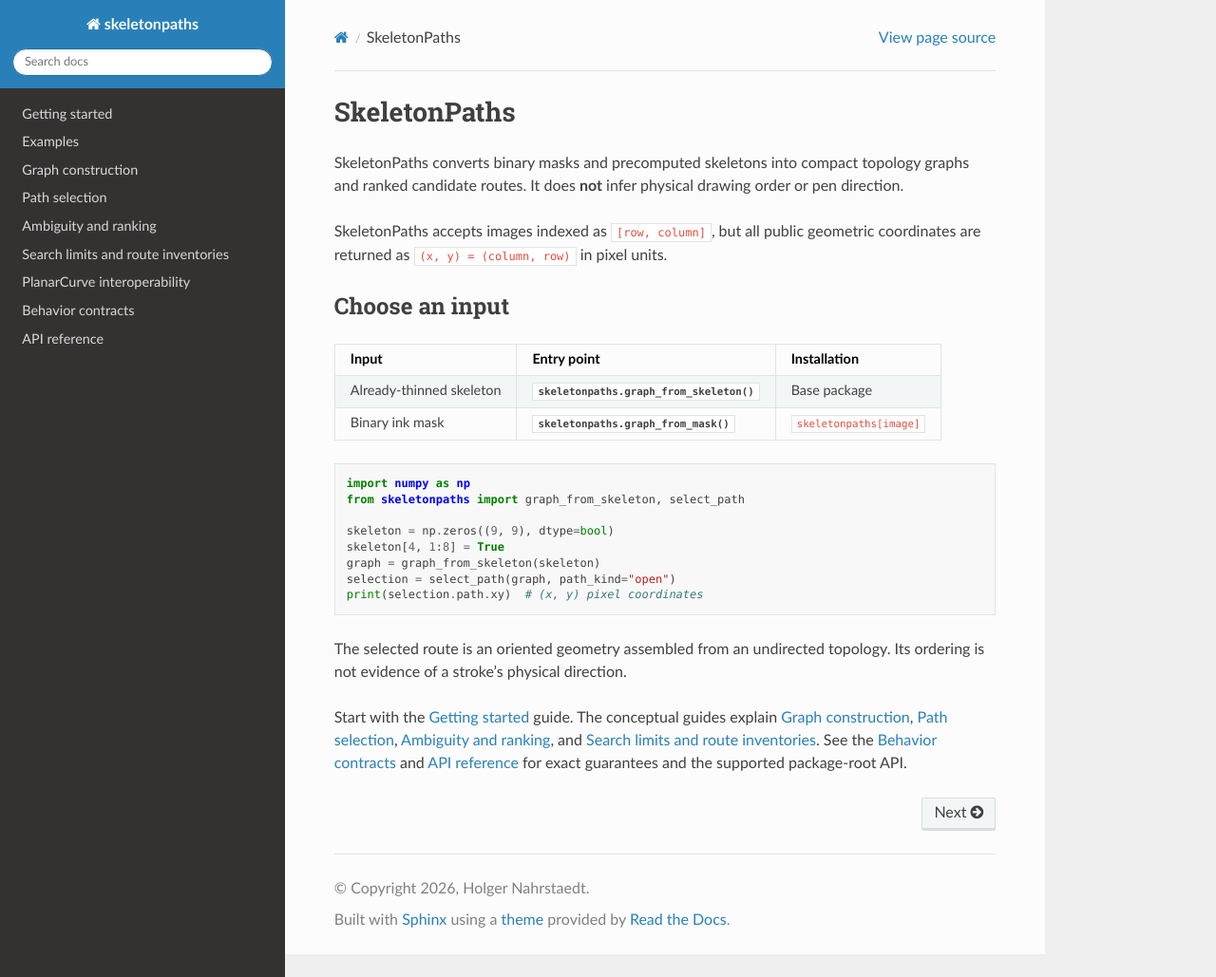
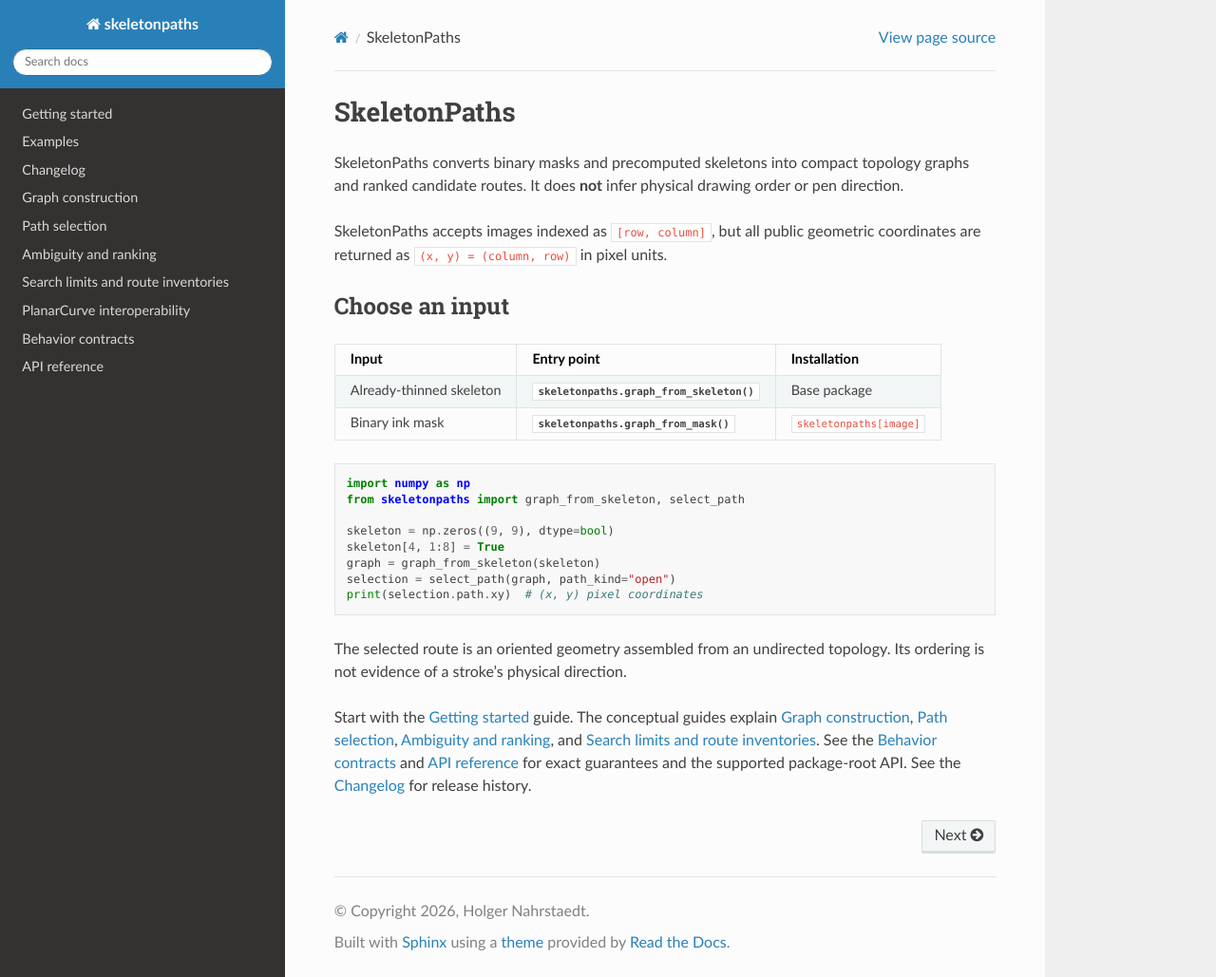
Before and after one commit to schreibatlas/skeletonpaths, a Sphinx documentation site: the page built from docs/index.md, in a window 1280 px wide and 1029 px high. Shown: the whole window at 95% size. Built offline with Sphinx 7.4.7 and the Read the Docs theme 3.1.0, drawn with Linux system fonts in a browser that asks for light colours.

Commit message:
doc: changelog

````diff
--- a/docs/index.md
+++ b/docs/index.md
@@ -30,6 +30,7 @@ The selected route is an oriented geometry assembled from an undirected topology
 
 getting-started
 examples
+changelog
 guide/graph-construction
 guide/path-selection
 guide/ambiguity-and-ranking
@@ -39,4 +40,4 @@ reference/behavior-contracts
 reference/api
 ```
 
-Start with the {doc}`getting-started` guide. The conceptual guides explain {doc}`guide/graph-construction`, {doc}`guide/path-selection`, {doc}`guide/ambiguity-and-ranking`, and {doc}`guide/search-limits`. See the {doc}`reference/behavior-contracts` and {doc}`reference/api` for exact guarantees and the supported package-root API.
+Start with the {doc}`getting-started` guide. The conceptual guides explain {doc}`guide/graph-construction`, {doc}`guide/path-selection`, {doc}`guide/ambiguity-and-ranking`, and {doc}`guide/search-limits`. See the {doc}`reference/behavior-contracts` and {doc}`reference/api` for exact guarantees and the supported package-root API. See the {doc}`changelog` for release history.
````
Also changed, not shown: docs/changelog.md (added, +10 -0 lines), .ledger/releaseledger/data/ledgers/main/releases/0.1.0/release.md (added), .ledger/releaseledger/data/ledgers/main/releases/v0.1.1/entries/entry-0001.md (added), .ledger/releaseledger/data/ledgers/main/releases/v0.1.1/entries/entry-0002.md (added), .ledger/releaseledger/data/ledgers/main/releases/v0.1.1/release.md (added), 10 other files.
